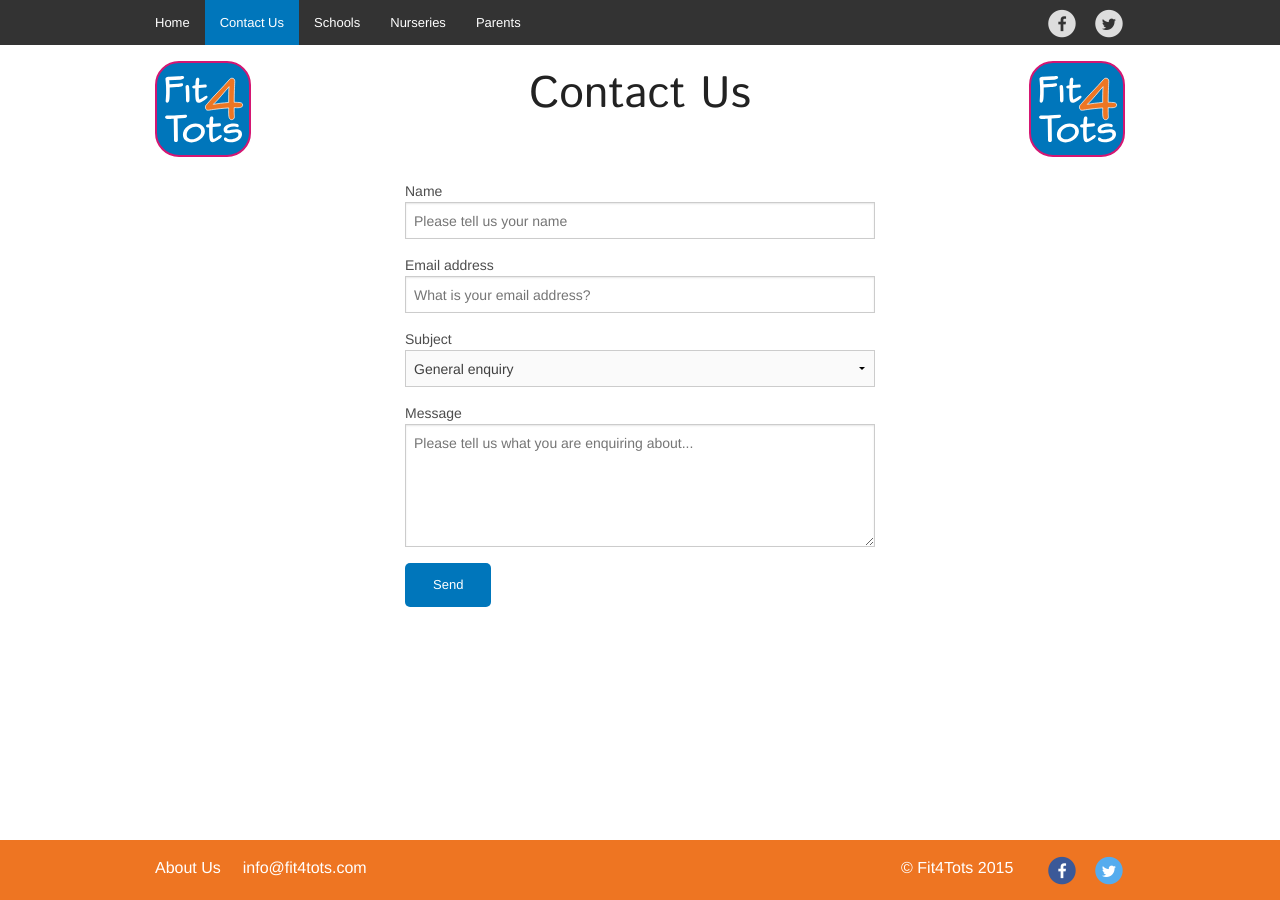
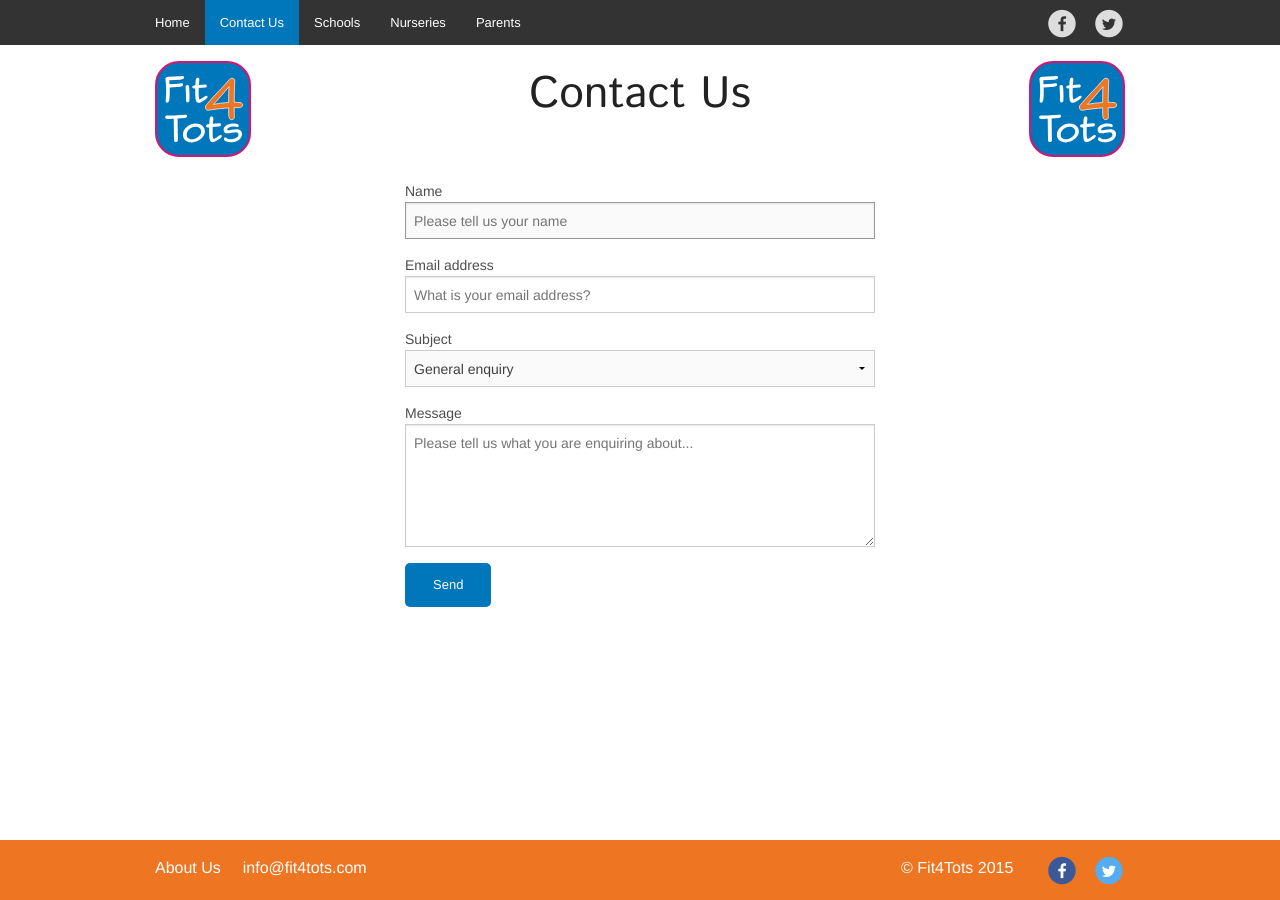
Before and after one commit to fit4tots/fit4tots.github.io, a Jekyll site: the page built from contact_us/index.html, in a window 1280 px wide. Built offline with Jekyll 4.4.1, drawn with Linux system fonts in a browser that asks for light colours; nearby versions of some CDN libraries.

Commit message:
contact-us for schools,2

```diff
--- a/contact_us/index.html
+++ b/contact_us/index.html
@@ -9,19 +9,19 @@
       <input name="_subject" type="hidden" value="{{site.title}} enquiry">
       <input name="_next" type="hidden" value="{{ '/contact_us/thanks.html' | prepend: site.baseurl | prepend: site.url }}">
       <label>Name</label>
-      <input name="name" placeholder="Please tell us your name" required type="text">
+      <input autocorrect="off" autofocus name="name" placeholder="Please tell us your name" required spellcheck="off" tabindex="1" type="text">
       <label>Email address</label>
-      <input name="email" placeholder="What is your email address?" required type="email">
+      <input autocapitalize="off" autocorrect="off" name="email" placeholder="What is your email address?" required spellcheck="off" tabindex="2" type="email">
       <label>Subject</label>
-      <select name="subject" required>
+      <select name="subject" required tabindex="3">
         <option value="general">General enquiry</option>
         <option value="schools">Schools enquiry</option>
         <option value="nurseries">Nurseries enquiry</option>
         <option value="parents">Parents enquiry</option>
       </select>
       <label>Message</label>
-      <textarea name="body" placeholder="Please tell us what you are enquiring about..." required rows="5"></textarea>
-      <input class="button small" type="submit" value="Send">
+      <textarea name="body" placeholder="Please tell us what you are enquiring about..." required rows="5" tabindex="4"></textarea>
+      <input class="button small" tabindex="5" type="submit" value="Send">
     </form>
   </div>
 </div>
```
Also changed, not shown: 1 other file.
